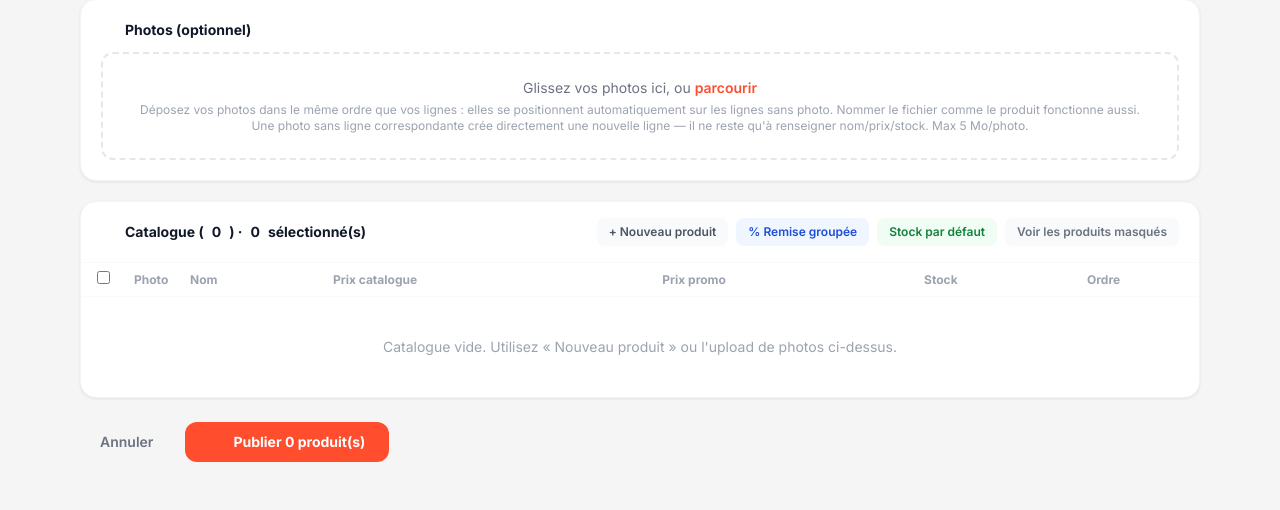
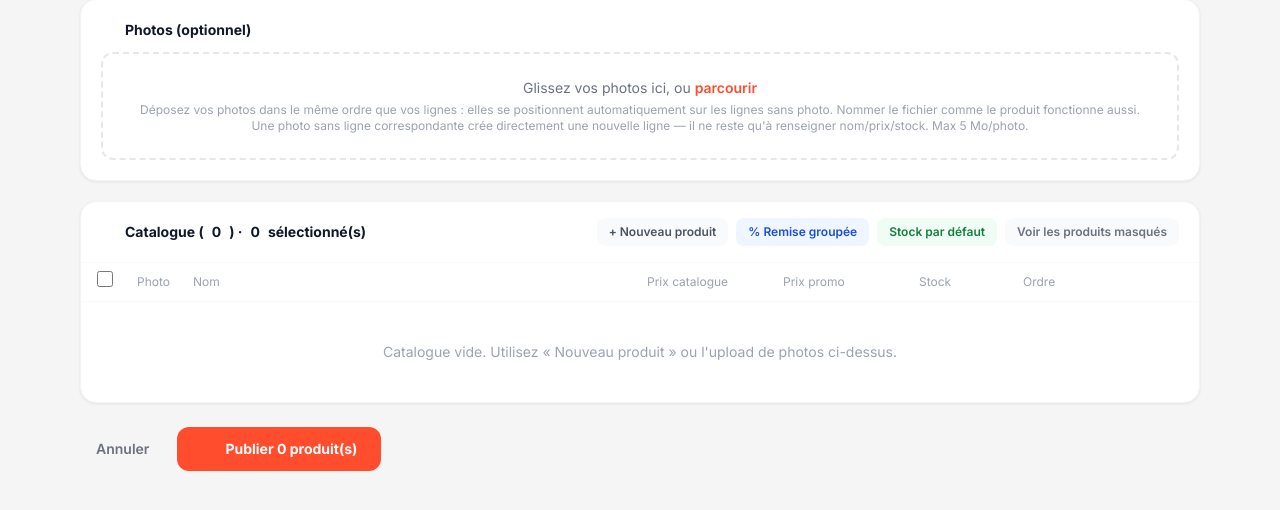
Before and after one commit to SamK107/hayaflash, a Django app: template templates/products/quick_publish.html in a window 1280 px wide. Shown: the part 153-663 px from the top of the page. Run offline with Django 5.2, Linux system fonts and the light colour scheme; the template is opened without the code that fills it, so the values that code supplies are empty; some libraries are stand-ins or nearby versions.

Commit message:
fix(ui): grille Publication rapide responsive sur mobile + champs 16px (#28)
La table 8 colonnes de Publication rapide ecrasait le champ Nom a ~50px sur
mobile. Sous 900px, chaque produit devient une carte : nom pleine largeur,
libelles visibles, prix/stock/ordre 2 par ligne (4 des 480px), suffixe FCFA,
inputmode numeric, cibles tactiles 40-44px, bouton Publier colle en bas.
A partir de 900px, grille alignee sur l'en-tete comme avant.

- Styles .qp-* dans la page : aucune nouvelle classe Tailwind (build statique).
- .hf-input a 16px sur mobile (plus de zoom iOS au focus) : quick_publish,
  product_form, _hf_form_styles.
- Survol photo et fond des produits masques repares (classes absentes du
  build Tailwind).
- Barres remise/stock groupes : retour a la ligne sur mobile.

Co-authored-by: Claude Opus 5.5 <noreply@anthropic.com>

```diff
--- a/templates/products/product_form.html
+++ b/templates/products/product_form.html
@@ -10,6 +10,8 @@
     background: white; color: #111827;
   }
   .hf-input:focus { outline: none; border-color: #FF4D2E; box-shadow: 0 0 0 3px rgba(255,77,46,0.12); }
+  /* 16px mini sur mobile : en dessous, iOS zoome la page a chaque focus. */
+  @media (max-width: 767px) { .hf-input { font-size: 16px; } }
   .hf-label { display:block; font-size:.875rem; font-weight:600; color:#374151; margin-bottom:.375rem; }
   .hf-hint  { font-size:.8125rem; color:#6B7280; margin-top:.25rem; }
   @keyframes rec-pulse { 0%,100%{opacity:1} 50%{opacity:.4} }
--- a/templates/products/quick_publish.html
+++ b/templates/products/quick_publish.html
@@ -9,6 +9,79 @@
   .hf-input:focus { outline: none; border-color: #FF4D2E; box-shadow: 0 0 0 3px rgba(255,77,46,0.12); }
   .qp-drop { transition: background-color .15s, border-color .15s; }
   [x-cloak] { display: none !important; }
+
+  /* Grille produits responsive -- styles ecrits ici plutot qu'en classes
+     Tailwind : le CSS Tailwind est un build statique (docs/FRONTEND_VENDORING.md),
+     une nouvelle classe responsive n'existerait pas sans rebuild.
+     Mobile/tablette (< 900px) : une carte par produit, nom sur toute la largeur,
+     champs chiffres 2 par ligne (4 par ligne des 480px).
+     >= 900px : grille tabulaire alignee sur l'en-tete, comme l'ancienne table
+     (en dessous, les colonnes fixes ecraseraient le nom, cf. tablette 768px). */
+  .qp-row {
+    display: grid; gap: 0.5rem 0.75rem; align-items: start;
+    grid-template-columns: auto 3.5rem minmax(0, 1fr);
+    grid-template-areas: "sel photo name" "nums nums nums";
+    padding: 0.875rem 1rem; border-bottom: 1px solid #f3f4f6; position: relative;
+  }
+  .qp-sel { grid-area: sel; padding-top: 3.25rem; }
+  .qp-photo { grid-area: photo; padding-top: 2.125rem; }
+  .qp-name { grid-area: name; min-width: 0; }
+  /* Actions en haut a droite de la carte, sur la ligne du libelle « Nom » :
+     le champ nom garde toute la largeur disponible. */
+  .qp-name .qp-lbl { line-height: 2.5rem; margin-bottom: 0; padding-right: 5.5rem; }
+  .qp-act { position: absolute; top: 0.875rem; right: 0.5rem; }
+  .qp-nums { grid-area: nums; display: grid; grid-template-columns: repeat(2, minmax(0, 1fr)); gap: 0.5rem 0.75rem; }
+  .qp-lbl { display: block; font-size: 0.75rem; font-weight: 600; color: #6b7280; margin-bottom: 0.25rem; }
+  .qp-suffix { position: relative; }
+  .qp-suffix .hf-input { padding-right: 3.25rem; }
+  .qp-suffix span { position: absolute; right: 0.75rem; top: 50%; transform: translateY(-50%);
+    font-size: 0.75rem; color: #9ca3af; pointer-events: none; }
+  .qp-check { width: 1.25rem; height: 1.25rem; accent-color: #FF4D2E; }
+  .qp-thumb { width: 3.5rem; height: 3.5rem; }
+  .qp-iconbtn { display: inline-flex; align-items: center; justify-content: center;
+    width: 2.5rem; height: 2.5rem; border-radius: 0.6rem; }
+  .qp-iconbtn:hover { background: #f9fafb; }
+  .qp-act-inner { display: flex; }
+  .qp-head { display: none; }
+  .qp-archived { background: rgba(255,251,235,0.6); }
+  .qp-overlay { background: transparent; opacity: 0; transition: opacity .15s, background-color .15s; }
+  .qp-thumb:hover .qp-overlay { background: rgba(0,0,0,0.3); opacity: 1; }
+  .qp-bar { position: sticky; bottom: 0; z-index: 20; margin: 1.5rem -1rem 0;
+    padding: 0.75rem 1rem calc(0.75rem + env(safe-area-inset-bottom));
+    background: rgba(255,255,255,0.96); border-top: 1px solid #f3f4f6;
+    box-shadow: 0 -4px 12px rgba(0,0,0,0.06); }
+  .qp-bar .qp-publish { flex: 1; justify-content: center; }
+
+  @media (max-width: 899px) {
+    /* 16px mini : en dessous, iOS zoome la page a chaque focus */
+    .hf-input { font-size: 16px; min-height: 2.75rem; }
+  }
+  @media (min-width: 480px) {
+    .qp-nums { grid-template-columns: repeat(4, minmax(0, 1fr)); }
+  }
+  @media (min-width: 900px) {
+    .qp-head, .qp-row {
+      grid-template-columns: 2rem 3rem minmax(0, 1fr) 8rem 8rem 6rem 5rem 4.5rem;
+      grid-template-areas: none; align-items: center; gap: 0 0.5rem;
+    }
+    .qp-head { display: grid; padding: 0.5rem 1rem; border-bottom: 1px solid #f9fafb;
+      font-size: 0.75rem; color: #9ca3af; }
+    .qp-row { padding: 0.5rem 1rem; }
+    .qp-row:hover { background: rgba(249,250,251,0.4); }
+    .qp-sel, .qp-photo, .qp-name { grid-area: auto; padding-top: 0; }
+    .qp-act { position: static; }
+    .qp-nums { display: contents; }
+    .qp-lbl, .qp-suffix span, .qp-mob-only { display: none; }
+    .qp-suffix .hf-input { padding-right: 0.85rem; }
+    .qp-row .hf-input { padding-top: 0.375rem; padding-bottom: 0.375rem; }
+    .qp-check { width: 1rem; height: 1rem; }
+    .qp-thumb { width: 2.5rem; height: 2.5rem; }
+    .qp-iconbtn { width: 2rem; height: 2rem; }
+    .qp-act-inner { justify-content: center; }
+    .qp-bar { position: static; margin: 1.5rem 0 0; padding: 0; background: none;
+      border: 0; box-shadow: none; }
+    .qp-bar .qp-publish { flex: none; }
+  }
 </style>
 {% endblock %}
 
@@ -123,113 +196,137 @@
     </div>
 
     <!-- Mini-formulaires remise / stock groupés -->
-    <div x-show="showDiscount" x-cloak class="px-5 py-3 bg-blue-50/50 border-b border-blue-100 flex items-center gap-2">
+    <div x-show="showDiscount" x-cloak class="px-5 py-3 bg-blue-50/50 border-b border-blue-100 flex flex-wrap items-center gap-2">
       <span class="text-xs text-blue-800">Appliquer une remise de</span>
-      <input type="number" x-model.number="discountPercent" min="0" max="90" class="hf-input w-20 py-1.5">
+      <input type="number" x-model.number="discountPercent" min="0" max="90" inputmode="numeric" class="hf-input w-20 py-1.5">
       <span class="text-xs text-blue-800">% sur le prix catalogue des lignes cochées</span>
       <button type="button" @click="applyDiscount()" class="ml-auto px-3 py-1 text-xs font-semibold bg-blue-600 text-white rounded-lg hover:bg-blue-700">Appliquer</button>
       <button type="button" @click="showDiscount = false" class="text-blue-400 hover:text-blue-600"><i data-lucide="x" class="w-4 h-4"></i></button>
     </div>
-    <div x-show="showStock" x-cloak class="px-5 py-3 bg-green-50/50 border-b border-green-100 flex items-center gap-2">
+    <div x-show="showStock" x-cloak class="px-5 py-3 bg-green-50/50 border-b border-green-100 flex flex-wrap items-center gap-2">
       <span class="text-xs text-green-800">Fixer le stock à</span>
-      <input type="number" x-model.number="defaultStock" min="0" class="hf-input w-24 py-1.5">
+      <input type="number" x-model.number="defaultStock" min="0" inputmode="numeric" class="hf-input w-24 py-1.5">
       <span class="text-xs text-green-800">pour les lignes cochées</span>
       <button type="button" @click="applyDefaultStock()" class="ml-auto px-3 py-1 text-xs font-semibold bg-green-600 text-white rounded-lg hover:bg-green-700">Appliquer</button>
       <button type="button" @click="showStock = false" class="text-green-400 hover:text-green-600"><i data-lucide="x" class="w-4 h-4"></i></button>
     </div>
 
-    <div class="overflow-x-auto">
-      <table class="w-full text-sm">
-        <thead>
-          <tr class="text-left text-xs text-gray-400 border-b border-gray-50">
-            <th class="px-4 py-2 w-8"><input type="checkbox" @change="toggleAll($event.target.checked)"></th>
-            <th class="px-2 py-2 w-14">Photo</th>
-            <th class="px-2 py-2">Nom</th>
-            <th class="px-2 py-2 w-28">Prix catalogue</th>
-            <th class="px-2 py-2 w-28">Prix promo</th>
-            <th class="px-2 py-2 w-24">Stock</th>
-            <th class="px-2 py-2 w-20">Ordre</th>
-            <th class="px-2 py-2 w-10"></th>
-          </tr>
-        </thead>
-        <tbody>
+    <!-- Mobile/tablette : cartes empilees ; >= 900px : grille alignee sur l'en-tete
+         (voir styles .qp-* en tete de page). -->
+    <label class="qp-mob-only flex items-center gap-2 px-4 py-3 border-b border-gray-50 text-sm text-gray-600">
+      <input type="checkbox" class="qp-check" :checked="rows.length > 0 && selectedCount === rows.length"
+             @change="toggleAll($event.target.checked)">
+      Tout sélectionner
+    </label>
+    <div class="text-sm">
+      <div class="qp-head text-left">
+        <span><input type="checkbox" class="qp-check" aria-label="Tout sélectionner"
+                     :checked="rows.length > 0 && selectedCount === rows.length"
+                     @change="toggleAll($event.target.checked)"></span>
+        <span>Photo</span>
+        <span>Nom</span>
+        <span>Prix catalogue</span>
+        <span>Prix promo</span>
+        <span>Stock</span>
+        <span>Ordre</span>
+        <span></span>
+      </div>
       <template x-for="(row, idx) in rows" :key="row.key">
-            <tr class="border-b border-gray-50 hover:bg-gray-50/40" :class="{ 'opacity-40': !row.selected, 'bg-amber-50/40': row.isActive === false }">
-              <td class="px-4 py-2 align-middle">
-                <input type="checkbox" x-model="row.selected">
-              </td>
-              <td class="px-2 py-2 align-middle">
-                <button type="button" class="relative block w-10 h-10 group"
+        <div class="qp-row" :class="{ 'opacity-40': !row.selected, 'qp-archived': row.isActive === false }">
+          <div class="qp-sel">
+            <input type="checkbox" class="qp-check" x-model="row.selected" aria-label="Inclure ce produit">
+          </div>
+          <div class="qp-photo">
+            <button type="button" class="qp-thumb relative block"
                     title="Changer la photo"
                     @click="openRowFilePicker(row)">
               <template x-if="row.image_url">
-                    <img :src="row.image_url" class="w-10 h-10 rounded-lg object-cover">
+                <img :src="row.image_url" alt="" class="w-full h-full rounded-lg object-cover">
               </template>
               <template x-if="!row.image_url">
-                    <div class="w-10 h-10 rounded-lg bg-gray-100 flex items-center justify-center">
-                      <i data-lucide="package" class="w-5 h-5 text-gray-300"></i>
+                <div class="w-full h-full rounded-lg bg-gray-100 flex items-center justify-center">
+                  <i data-lucide="camera" class="w-5 h-5 text-gray-300"></i>
                 </div>
               </template>
-                  <div class="absolute inset-0 rounded-lg bg-black/0 group-hover:bg-black/30 flex items-center justify-center transition-colors">
-                    <i data-lucide="camera" class="w-4 h-4 text-white opacity-0 group-hover:opacity-100"></i>
+              <div class="qp-overlay absolute inset-0 rounded-lg flex items-center justify-center">
+                <i data-lucide="camera" class="w-4 h-4 text-white"></i>
               </div>
             </button>
-              </td>
-              <td class="px-2 py-2 align-middle">
-                <input type="text" x-model="row.name" :disabled="!row.isNew" class="hf-input py-1.5"
+          </div>
+          <div class="qp-name">
+            <label class="qp-lbl" :for="'qp-name-' + row.key">Nom</label>
+            <input type="text" :id="'qp-name-' + row.key" x-model="row.name" :disabled="!row.isNew" class="hf-input"
                    :class="!row.isNew && 'bg-gray-50 text-gray-500'" placeholder="Nom du produit">
-              </td>
-              <td class="px-2 py-2 align-middle">
-                <input type="number" x-model.number="row.price" :disabled="!row.isNew" min="0" class="hf-input py-1.5"
-                       :class="!row.isNew && 'bg-gray-50 text-gray-500'">
-              </td>
-              <td class="px-2 py-2 align-middle">
-                <input type="number" x-model.number="row.promo_price" min="0" class="hf-input py-1.5" placeholder="=prix">
-              </td>
-              <td class="px-2 py-2 align-middle">
-                <input type="number" x-model.number="row.stock" min="0" class="hf-input py-1.5">
-              </td>
-              <td class="px-2 py-2 align-middle">
-                <input type="number" x-model.number="row.display_order" min="0" class="hf-input py-1.5">
-              </td>
-              <td class="px-2 py-2 align-middle text-center">
-                <div class="flex items-center justify-center gap-1">
+          </div>
+          <div class="qp-nums">
+            <div>
+              <label class="qp-lbl" :for="'qp-price-' + row.key">Prix catalogue</label>
+              <div class="qp-suffix">
+                <input type="number" :id="'qp-price-' + row.key" inputmode="numeric" x-model.number="row.price"
+                       :disabled="!row.isNew" min="0" class="hf-input" :class="!row.isNew && 'bg-gray-50 text-gray-500'">
+                <span>FCFA</span>
+              </div>
+            </div>
+            <div>
+              <label class="qp-lbl" :for="'qp-promo-' + row.key">Prix promo</label>
+              <div class="qp-suffix">
+                <input type="number" :id="'qp-promo-' + row.key" inputmode="numeric" x-model.number="row.promo_price"
+                       min="0" class="hf-input" placeholder="=prix">
+                <span>FCFA</span>
+              </div>
+            </div>
+            <div>
+              <label class="qp-lbl" :for="'qp-stock-' + row.key">Stock</label>
+              <input type="number" :id="'qp-stock-' + row.key" inputmode="numeric" x-model.number="row.stock"
+                     min="0" class="hf-input">
+            </div>
+            <div>
+              <label class="qp-lbl" :for="'qp-order-' + row.key">Ordre</label>
+              <input type="number" :id="'qp-order-' + row.key" inputmode="numeric" x-model.number="row.display_order"
+                     min="0" class="hf-input">
+            </div>
+          </div>
+          <div class="qp-act">
+            <div class="qp-act-inner">
               <template x-if="!row.isNew && row.isActive === false">
                 <button type="button" @click="reactivateRow(idx)" title="Réafficher ce produit"
-                            class="text-amber-500 hover:text-amber-600">
+                        aria-label="Réafficher ce produit"
+                        class="qp-iconbtn text-amber-500 hover:text-amber-600">
                   <i data-lucide="eye" class="w-4 h-4"></i>
                 </button>
               </template>
               <template x-if="!(!row.isNew && row.isActive === false)">
                 <button type="button" @click="archiveRow(idx)"
                         :title="row.isNew ? 'Retirer cette ligne' : 'Masquer (sans supprimer)'"
-                            class="text-gray-300 hover:text-amber-500">
+                        :aria-label="row.isNew ? 'Retirer cette ligne' : 'Masquer (sans supprimer)'"
+                        class="qp-iconbtn text-gray-400 hover:text-amber-500">
                   <i data-lucide="eye-off" class="w-4 h-4"></i>
                 </button>
               </template>
               <button type="button" @click="deleteRow(idx)"
                       :title="row.isNew ? 'Retirer cette ligne' : 'Supprimer définitivement'"
-                          class="text-gray-300 hover:text-red-500">
+                      :aria-label="row.isNew ? 'Retirer cette ligne' : 'Supprimer définitivement'"
+                      class="qp-iconbtn text-gray-400 hover:text-red-500">
                 <i data-lucide="trash-2" class="w-4 h-4"></i>
               </button>
             </div>
-              </td>
-            </tr>
+          </div>
+        </div>
       </template>
       <template x-if="rows.length === 0">
-            <tr><td colspan="8" class="px-4 py-10 text-center text-gray-400 text-sm">
+        <div class="px-4 py-10 text-center text-gray-400 text-sm">
           Catalogue vide. Utilisez « Nouveau produit » ou l'upload de photos ci-dessus.
-            </td></tr>
+        </div>
       </template>
-        </tbody>
-      </table>
     </div>
   </div>
 
-  <div class="flex items-center justify-end gap-3 mt-6">
-    <a href="{% url 'flash_sales:detail' flash_sale.pk %}" class="px-5 py-2.5 text-sm font-semibold text-gray-500 hover:text-gray-700">Annuler</a>
+  <!-- Mobile : barre collee en bas d'ecran (plus besoin de defiler tout le
+       catalogue pour publier) ; >= 900px : alignee a droite comme avant. -->
+  <div class="qp-bar flex items-center justify-end gap-3">
+    <a href="{% url 'flash_sales:detail' flash_sale.pk %}" class="px-4 py-2.5 text-sm font-semibold text-gray-500 hover:text-gray-700">Annuler</a>
     <button type="button" @click="publish()" :disabled="loading || selectedCount === 0"
-            class="px-6 py-2.5 text-sm font-bold text-white bg-primary rounded-xl hover:bg-primary/90 disabled:opacity-40 flex items-center gap-2">
+            class="qp-publish px-6 py-3 text-sm font-bold text-white bg-primary rounded-xl hover:bg-primary/90 disabled:opacity-40 flex items-center gap-2">
       <i data-lucide="rocket" class="w-4 h-4"></i>
       <span x-text="loading ? 'Publication...' : `Publier ${selectedCount} produit(s)`"></span>
     </button>
```
Also changed, not shown: docs/CODEBASE_STATUS.md (+1 -0 lines), templates/partials/_hf_form_styles.html (+2 -0 lines). Lines whose indentation alone changed are shown as unchanged.
